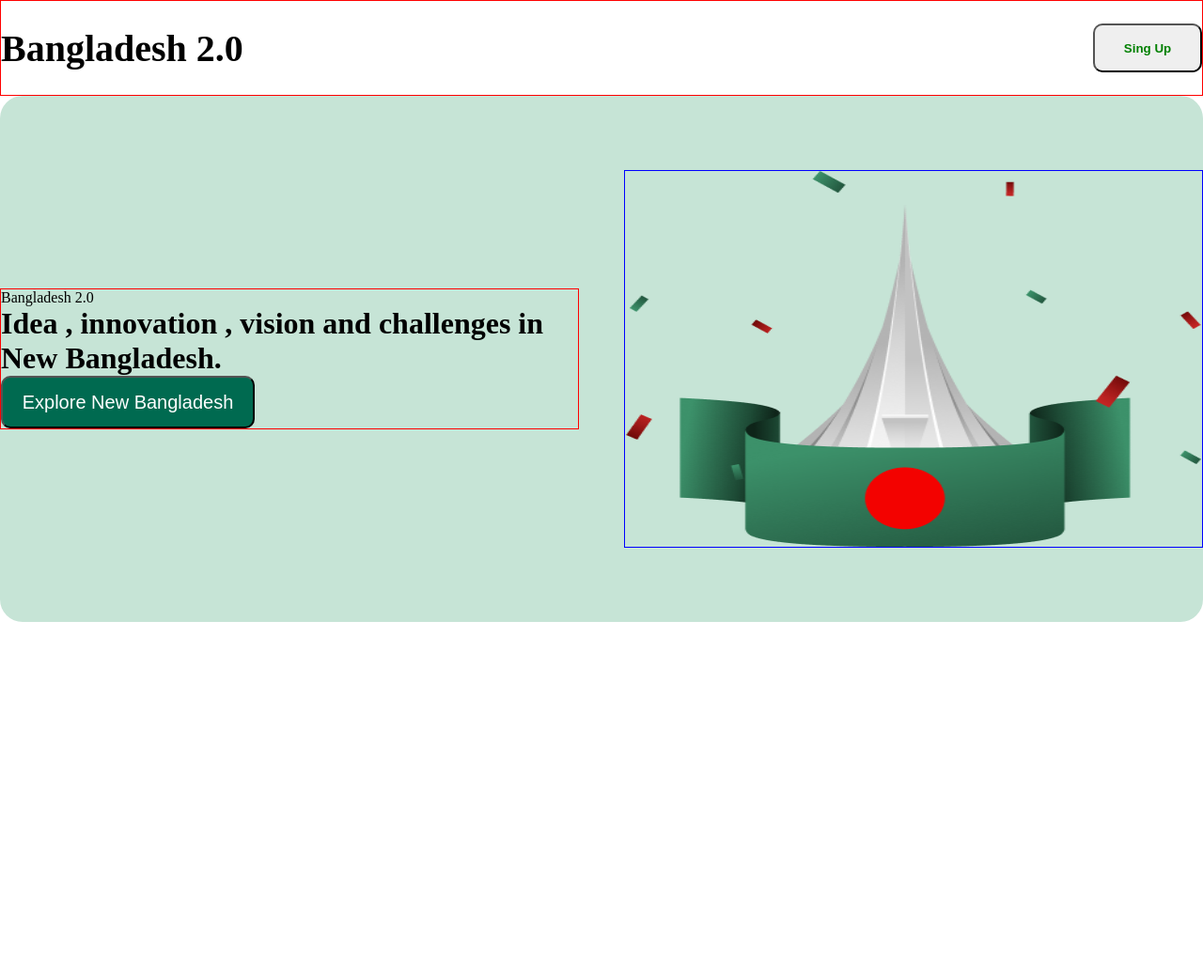
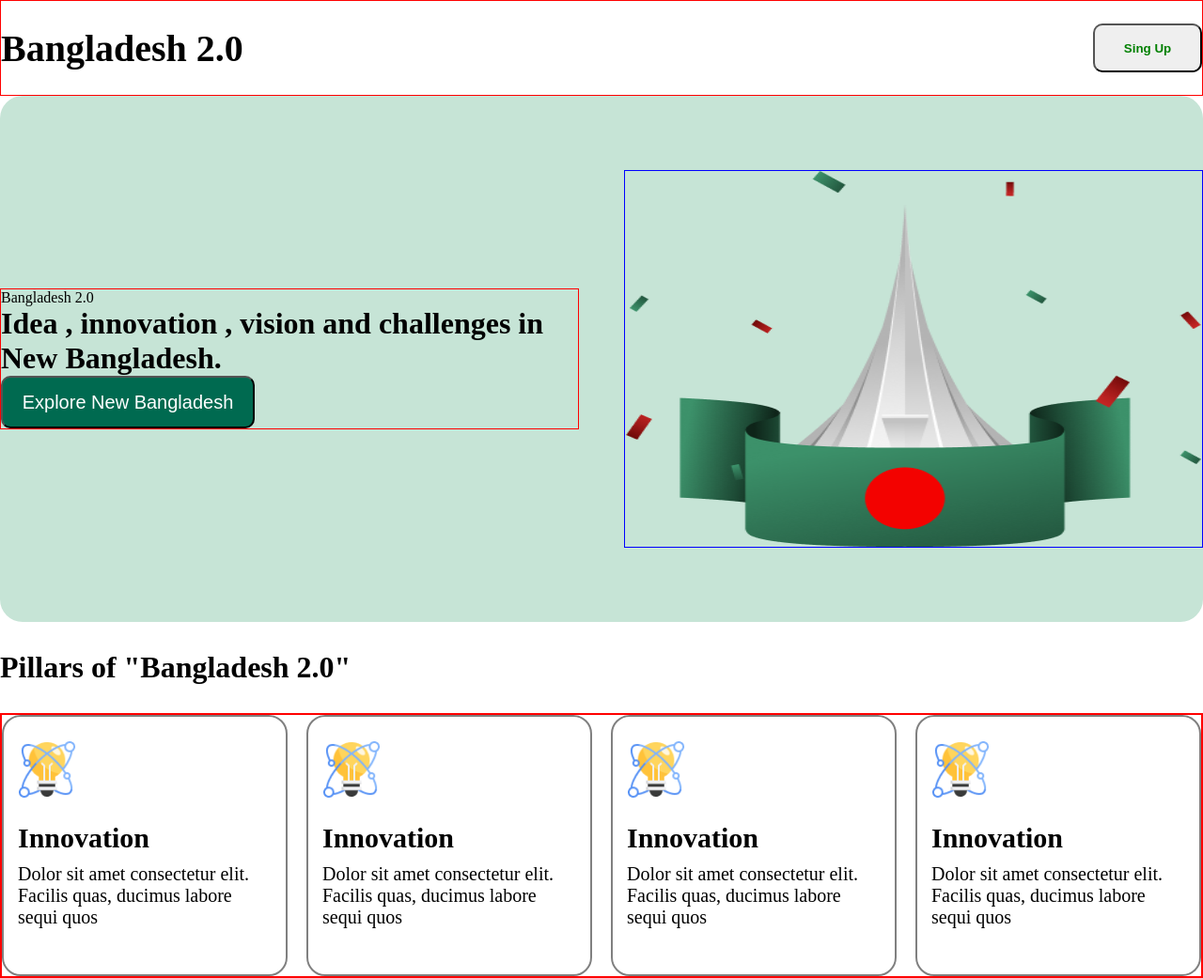
Before and after one commit to Ashraf1551/beloved-BD, a plain HTML site: page index.html in a window 1280 px wide. Shown: the whole page at 94% size. Before the commit the page ends 800 px from the top, so only its background shows below. Drawn offline with Linux system fonts and the light colour scheme.

Commit message:
Pillars of BD code added

```diff
--- a/index.html
+++ b/index.html
@@ -21,5 +21,42 @@
       </div>
       <img class="rightsection" src="images/hero.png" alt="" />
     </header>
+
+    <!-- main section starts here -->
+    <h1 class="pillar">Pillars of "Bangladesh 2.0"</h1>
+    <div class="parent-div">
+      <div class="child-div">
+        <img src="./images/card-icon.png" alt="" />
+        <h2>Innovation</h2>
+        <p>
+          Dolor sit amet consectetur elit. Facilis quas, ducimus labore sequi
+          quos
+        </p>
+      </div>
+      <div class="child-div">
+        <img src="./images/card-icon.png" alt="" />
+        <h2>Innovation</h2>
+        <p>
+          Dolor sit amet consectetur elit. Facilis quas, ducimus labore sequi
+          quos
+        </p>
+      </div>
+      <div class="child-div">
+        <img src="./images/card-icon.png" alt="" />
+        <h2>Innovation</h2>
+        <p>
+          Dolor sit amet consectetur elit. Facilis quas, ducimus labore sequi
+          quos
+        </p>
+      </div>
+      <div class="child-div">
+        <img src="./images/card-icon.png" alt="" />
+        <h2>Innovation</h2>
+        <p>
+          Dolor sit amet consectetur elit. Facilis quas, ducimus labore sequi
+          quos
+        </p>
+      </div>
+    </div>
   </body>
 </html>
--- a/styles/bd.css
+++ b/styles/bd.css
@@ -48,3 +48,32 @@ header div button {
   font-size: 20px;
   color: white;
 }
+
+.pillar {
+  max-width: 1280px;
+  margin: 30px auto;
+}
+
+.parent-div {
+  border: 2px solid red;
+  max-width: 1280px;
+  margin: 0 auto;
+  font-size: 20px;
+  display: flex;
+  gap: 20px;
+}
+.child-div {
+  border: 2px solid gray;
+  height: 244px;
+  width: 302px;
+  padding: 15px;
+  border-radius: 20px;
+}
+.child-div img {
+  width: 62px;
+  height: 62px;
+  margin: 10px 0;
+}
+.child-div h2 {
+  margin: 10px 0;
+}
```
